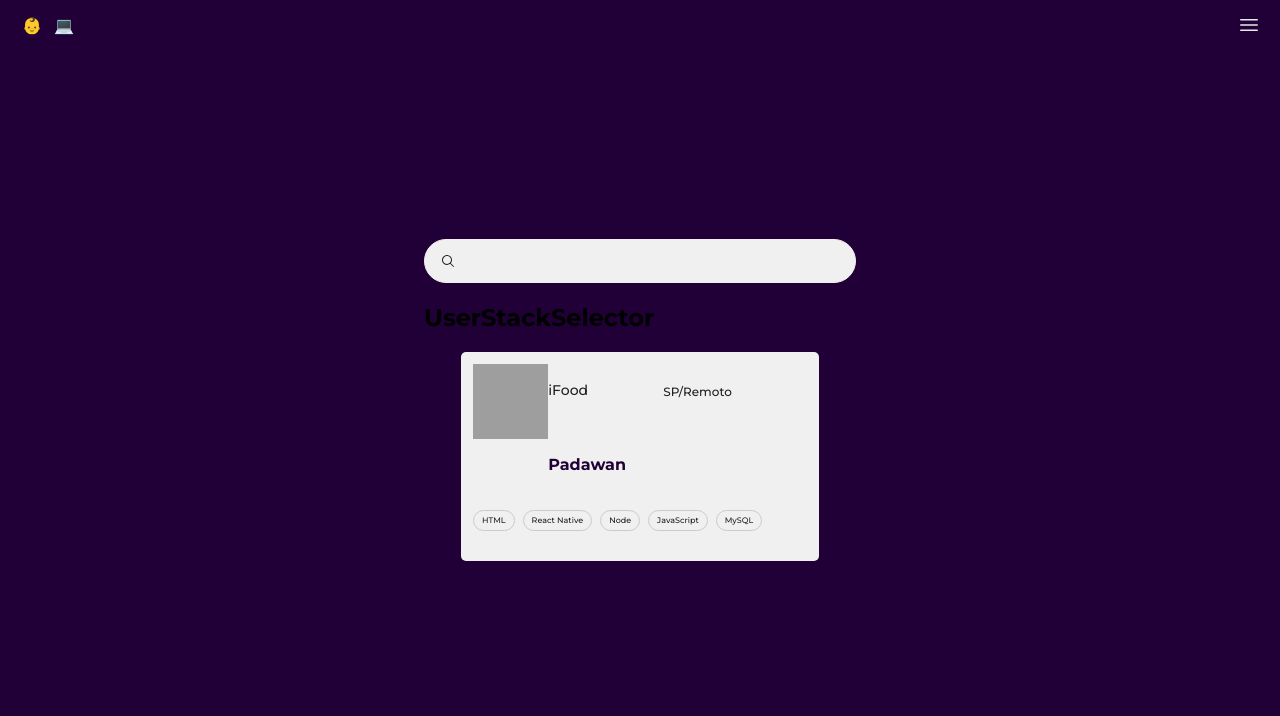
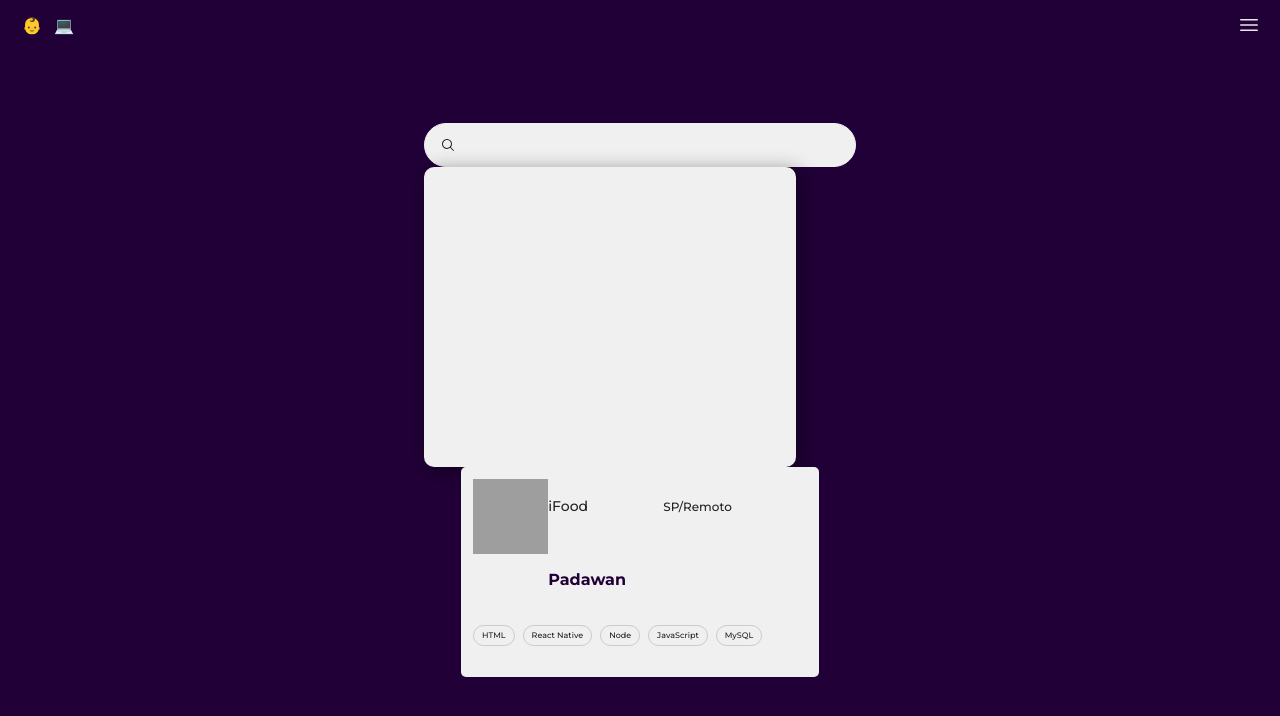
Before and after one commit to PedroMarianoAlmeida/baby-dev-2022, a Next.js app: page / in a window 1280 px wide. Shown: the top 716 px of the page. Built offline with nearby package versions, Linux system fonts and the light colour scheme; grey boxes are pictures that could not be loaded.

Commit message:
add stackContainer figma styles

```diff
--- a/src/components/UserStackSelector/UserStackSelector.module.css
+++ b/src/components/UserStackSelector/UserStackSelector.module.css
@@ -16,3 +16,14 @@
 
   padding: 15px 12px;
 }
+
+#stackContainer {
+  width: 372px;
+  height: 300px;
+  left: 196px;
+  top: 146px;
+
+  background: #f0f0f0;
+  box-shadow: 4px 4px 20px rgba(0, 0, 0, 0.45);
+  border-radius: 10px;
+}
--- a/src/components/UserStackSelector/index.tsx
+++ b/src/components/UserStackSelector/index.tsx
@@ -6,13 +6,13 @@ const UserStackSelector = () => {
 };
 
 const UserStackSelectorUI = () => {
-  const { searchContainer } = styles;
+  const { searchContainer, stackContainer } = styles;
   return (
     <div>
       <div id={searchContainer}>
         <Image src={"/icons/magnifying-glass.svg"} width={22} height={22} />
       </div>
-      <h2>UserStackSelector</h2>
+      <div id={stackContainer}></div>
     </div>
   );
 };
```
